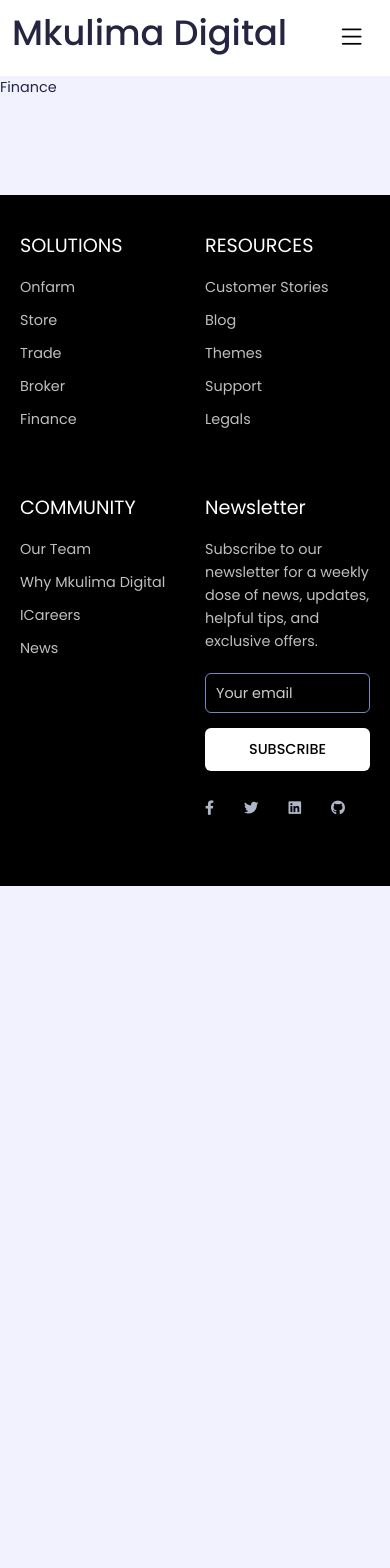
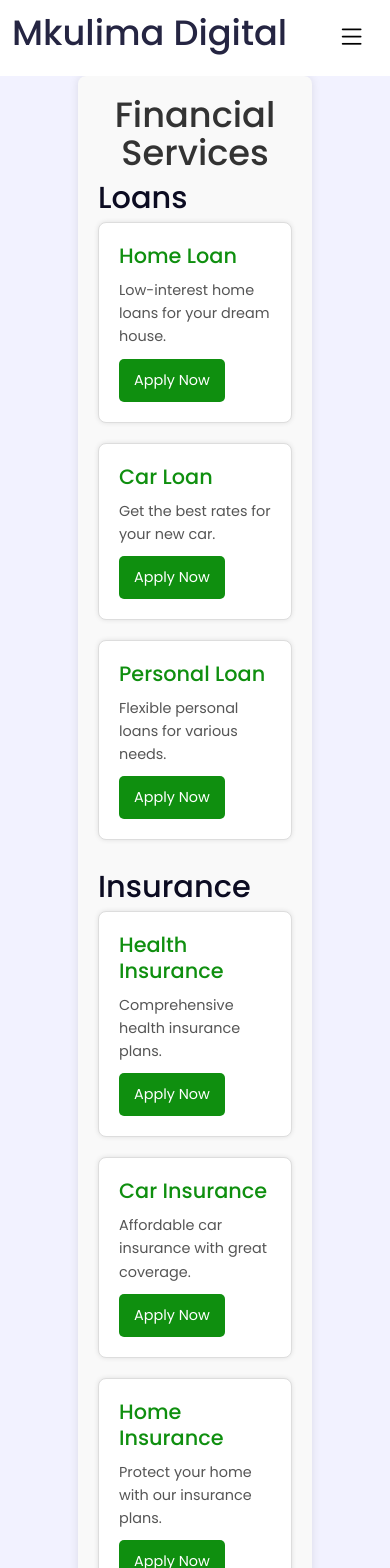
Before and after one commit to ManassesGikwa/Mkulima-Digital, a React (Create React App) app in the folder client/: page /finance in a window 390 px wide. Shown: the top 1568 px of the page. Before the commit the page ends 886 px from the top, so only its background shows below. Built offline with nearby package versions, Linux system fonts and the light colour scheme.

Commit message:
Support and Finance

```diff
--- a/client/src/index.css
+++ b/client/src/index.css
@@ -1034,6 +1034,104 @@
 	width: 40px;
 }
 
+ /*==================================================FINANCE==================================================*/
+ .finance-container {
+  width: 60%;
+  margin: 0 auto;
+  padding: 20px;
+  font-family: Arial, sans-serif;
+  background-color: #f9f9f9;
+  border-radius: 8px;
+  box-shadow: 0 0 10px rgba(0, 0, 0, 0.1);
+}
+
+h1 {
+  text-align: center;
+  color: #333;
+}
+
+.section {
+  margin-bottom: 30px;
+}
+
+.finance-item {
+  background-color: #fff;
+  border: 1px solid #ddd;
+  border-radius: 8px;
+  padding: 20px;
+  margin-bottom: 20px;
+  box-shadow: 0 0 5px rgba(0, 0, 0, 0.1);
+}
+
+.finance-item h3 {
+  margin-top: 0;
+  color: var(--color-primary);
+}
+
+.finance-item p {
+  margin: 10px 0;
+  color: #555;
+}
+
+button {
+  background-color: var(--color-primary);
+  color: #fff;
+  padding: 10px 15px;
+  border: none;
+  border-radius: 5px;
+  cursor: pointer;
+  transition: background-color 0.3s;
+}
+
+button:hover {
+  background-color: rgb(15, 103, 13);
+}
+
+/* =========================================SUPPORT ====================================================*/
+.support-container {
+  max-width: 1200px;
+  margin: 0 auto;
+  padding: 20px;
+  font-family: Arial, sans-serif;
+}
+
+.support-container h1 {
+  text-align: center;
+  margin-bottom: 30px;
+}
+
+.support-content {
+  display: flex;
+  flex-wrap: wrap;
+  justify-content: space-between;
+}
+
+.support-item {
+  flex: 1 1 45%;
+  border: 1px solid #ccc;
+  border-radius: 8px;
+  padding: 20px;
+  margin-bottom: 20px;
+  background-color: #f9f9f9;
+}
+
+.support-item h2 {
+  margin-top: 0;
+  color: #2a7a2a;
+}
+
+.support-item p {
+  margin: 10px 0;
+}
+
+@media (max-width: 768px) {
+  .support-item {
+    flex: 1 1 100%;
+  }
+}
+
+
+
 
 
 
--- a/client/src/pages/Finance.js
+++ b/client/src/pages/Finance.js
@@ -1,9 +1,43 @@
-import React from 'react'
+import React from 'react';
 
 const Finance = () => {
+  const loans = [
+    { id: 1, name: 'Home Loan', description: 'Low-interest home loans for your dream house.' },
+    { id: 2, name: 'Car Loan', description: 'Get the best rates for your new car.' },
+    { id: 3, name: 'Personal Loan', description: 'Flexible personal loans for various needs.' },
+  ];
+
+  const insurances = [
+    { id: 1, name: 'Health Insurance', description: 'Comprehensive health insurance plans.' },
+    { id: 2, name: 'Car Insurance', description: 'Affordable car insurance with great coverage.' },
+    { id: 3, name: 'Home Insurance', description: 'Protect your home with our insurance plans.' },
+  ];
+
   return (
-    <div>Finance</div>
-  )
-}
+    <div className="finance-container">
+      <h1>Financial Services</h1>
+      <div className="section">
+        <h2>Loans</h2>
+        {loans.map(loan => (
+          <div className="finance-item" key={loan.id}>
+            <h3>{loan.name}</h3>
+            <p>{loan.description}</p>
+            <button>Apply Now</button>
+          </div>
+        ))}
+      </div>
+      <div className="section">
+        <h2>Insurance</h2>
+        {insurances.map(insurance => (
+          <div className="finance-item" key={insurance.id}>
+            <h3>{insurance.name}</h3>
+            <p>{insurance.description}</p>
+            <button>Apply Now</button>
+          </div>
+        ))}
+      </div>
+    </div>
+  );
+};
 
-export default Finance
+export default Finance;
--- a/client/src/pages/Support.js
+++ b/client/src/pages/Support.js
@@ -1,9 +1,37 @@
-import React from 'react'
+import React from 'react';
 
-const Support = () => {
+const SupportComponent = () => {
   return (
-    <div>Support</div>
-  )
-}
+    <div className="support-container">
+      <h1>Support Information</h1>
+      <div className="support-content">
+        <div className="support-item">
+          <h2>General Support</h2>
+          <p>If you have any questions or need assistance, please reach out to our general support team.</p>
+          <p><strong>Phone:</strong> (123) 456-7890</p>
+          <p><strong>Email:</strong> support@agrohelp.com</p>
+        </div>
+        <div className="support-item">
+          <h2>Technical Support</h2>
+          <p>For technical issues or website support, contact our tech support.</p>
+          <p><strong>Phone:</strong> (234) 567-8901</p>
+          <p><strong>Email:</strong> techsupport@agrohelp.com</p>
+        </div>
+        <div className="support-item">
+          <h2>Sales Support</h2>
+          <p>For inquiries related to sales and products, our sales team is here to help.</p>
+          <p><strong>Phone:</strong> (345) 678-9012</p>
+          <p><strong>Email:</strong> sales@agrohelp.com</p>
+        </div>
+        <div className="support-item">
+          <h2>Customer Service</h2>
+          <p>For customer service and order issues, please contact our customer service team.</p>
+          <p><strong>Phone:</strong> (456) 789-0123</p>
+          <p><strong>Email:</strong> customerservice@agrohelp.com</p>
+        </div>
+      </div>
+    </div>
+  );
+};
 
-export default Support
+export default SupportComponent;
--- a/package.json
+++ b/package.json
@@ -2,6 +2,8 @@
   "dependencies": {
     "@fortawesome/free-solid-svg-icons": "^6.5.2",
     "@fortawesome/react-fontawesome": "^0.2.0",
+    "react-bootstrap": "^2.10.2",
+    "react-icons": "^5.2.1",
     "react-quill": "^2.0.0",
     "react-router-dom": "^6.23.1"
   }
```
Also changed, not shown: 2 other files (tests, documents, lock files or other folders).
